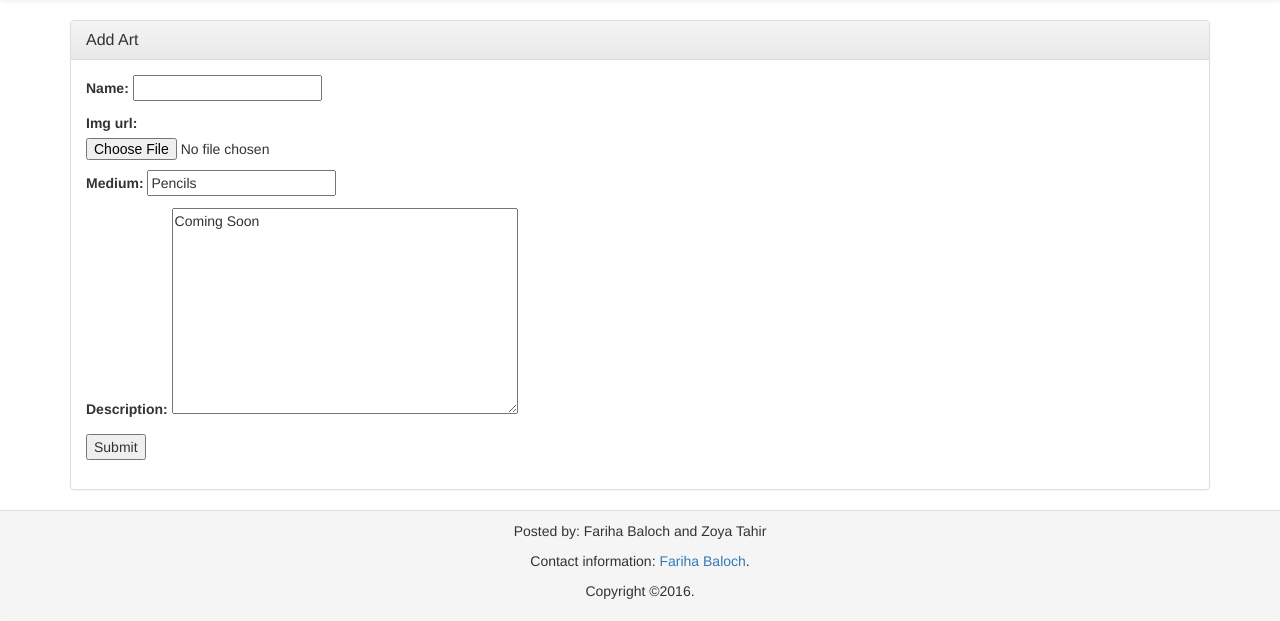
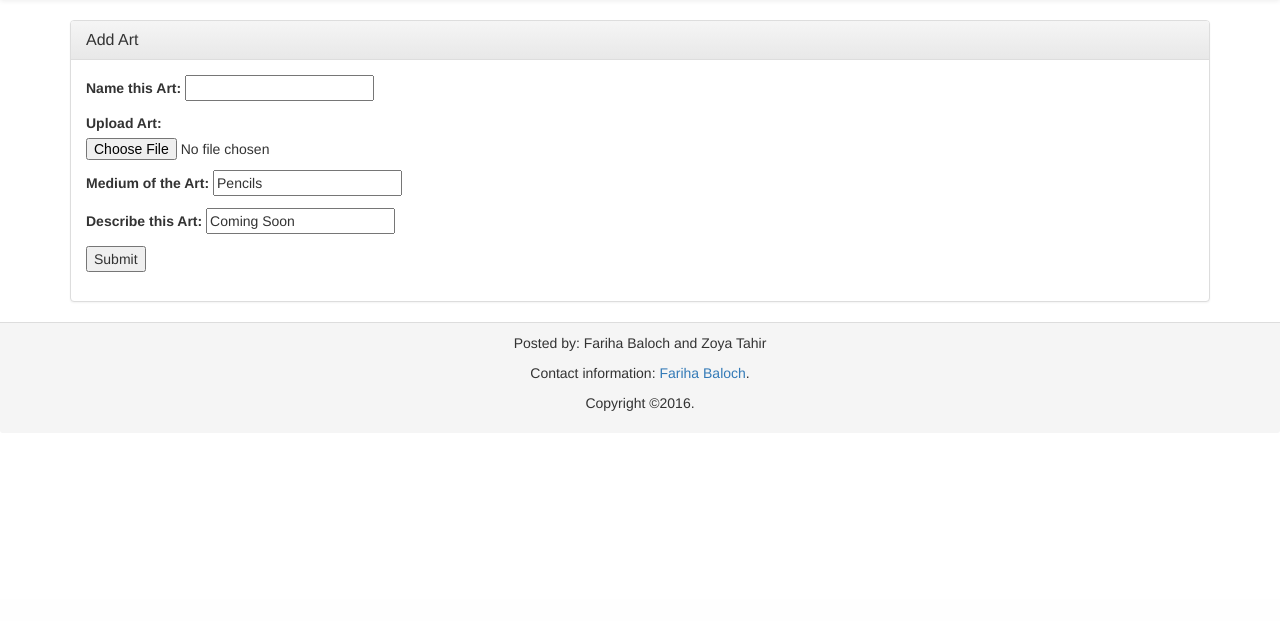
Before and after one commit to fariha23/Zsite, a Django app: page / in a window 1280 px wide. Shown: the part 201-822 px from the top of the page. After the commit the page ends 612 px from the top, so only its background shows below. Run offline with Django 3.2, Linux system fonts and the light colour scheme; data that the repository does not hold is empty; some libraries are stand-ins or nearby versions.

Commit message:
images in form working

```diff
--- a/art/forms.py
+++ b/art/forms.py
@@ -1,7 +1,14 @@
 from django.forms import ModelForm, Textarea
 from .models import Art
+from django.utils.translation import ugettext_lazy as _
 
 class ArtForm(ModelForm):
     class Meta:
         model = Art
         fields = ('name', 'img_url', 'medium', 'description' )
+        labels = {
+        'name':_('Name this Art'),
+        'img_url':_('Upload Art'),
+        'medium':_('Medium of the Art'),
+        'description':_('Describe this Art')
+        }
--- a/art/models.py
+++ b/art/models.py
@@ -1,11 +1,12 @@
 from django.db import models
 from django.forms.widgets import ClearableFileInput, CheckboxInput
+from django.conf import settings
 
 class Art(models.Model):
     name = models.CharField(max_length=100)
-    img_url = models.ImageField(upload_to ='images/')
+    img_url = models.ImageField(upload_to ='gallery')
     medium = models.CharField(max_length=50, default='Pencils')
-    description = models.TextField(default="Coming Soon")
+    description = models.CharField(max_length=500, default="Coming Soon")
 
     def __str__(self):
         return self.name
--- a/art/templates/detail.html
+++ b/art/templates/detail.html
@@ -7,7 +7,7 @@
   </div>
 
   <div class="table-responsive">
-    <img src="{{arts.img_url}}" height="400">
+    <img src="{{arts.img_url.url}}" height="400">
     <table>
       <hr>
       <tr>
--- a/art/templates/index.html
+++ b/art/templates/index.html
@@ -11,9 +11,10 @@
            <div class="panel-heading">
               <h2 class="panel-title text-center"> {{ arts.name}}</h2>
            </div>
-           <div class="panel-body text-center">
-             <div class="art-photo">
-                 <img src = "{{ arts.img_url }}" height="300" width="300">
+           <div class="panel-body">
+             <div class="art-photo" >
+                 <img class = "img-responsive" src = "{{ arts.img_url.url }}">
+
               </div>
             </div>
           </div>
--- a/art/urls.py
+++ b/art/urls.py
@@ -1,11 +1,13 @@
-from django.conf.urls import url
+from django.conf.urls import url, include
 from . import views
 from django.conf.urls.static import static
 from django.conf import settings
+
+
 
 
 urlpatterns = [
     url(r'^$', views.index, name='index'),
     url(r'^([0-9]+)/$', views.detail, name = 'detail'),
     url(r'^post_url/$', views.post_art, name = 'post_art'),
-] + static(settings.MEDIA_URL, document_root=settings.MEDIA_ROOT)
+]
--- a/art/views.py
+++ b/art/views.py
@@ -2,6 +2,10 @@ from django.shortcuts import render
 from django.http import HttpResponseRedirect
 from .models import Art
 from .forms import ArtForm
+#from django.template import RequestContext
+#from django.core.urlresolvers import reverse
+
+
 
 def index(request):
     arts = Art.objects.all()
@@ -21,7 +25,9 @@ def post_art(request):
         return HttpResponseRedirect('/')
     else:
         form = ArtForm()
-    return render(request, 'index.html', {'form': form})
+        return render_to_response ('index.html', {'form': form})
+
+    #return render(request, 'index.html', {'form': form})
         #arts = Art(name=form.cleaned_data['name'],
                    #img_url = form.cleaned_data['img_url'],
                    #medium = form.cleaned_data['medium'],
--- a/zsite/urls.py
+++ b/zsite/urls.py
@@ -16,8 +16,14 @@ Including another URLconf
 from django.conf.urls import include, url
 from django.contrib import admin
 
+import os
+
+from django.conf import settings
+from django.conf.urls.static import static
 
 urlpatterns = [
     url(r'^admin/', admin.site.urls),
     url(r'^', include('art.urls')),
-]
+    url(r'^gallery/', include('art.urls'))
+
+] + static(settings.MEDIA_URL, document_root=settings.MEDIA_ROOT)
```
Also changed, not shown: art/static/style.css (+23 -0 lines), media/gallery/IMG_0161.JPG (added), media/gallery/IMG_0161_cjp4j6o.JPG (added), media/gallery/IMG_0300.JPG (added).
